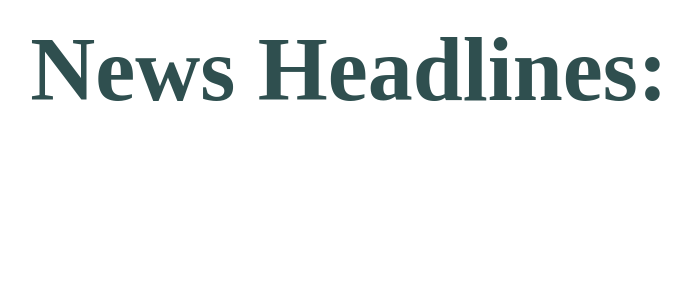
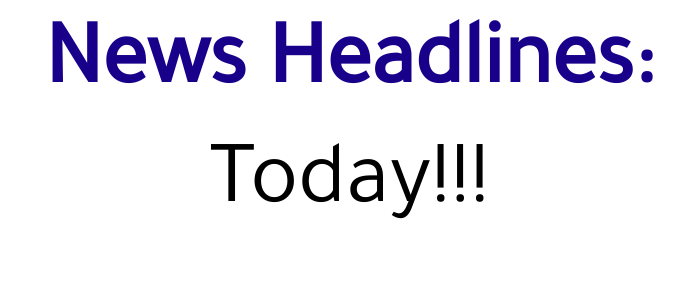
Before and after one commit to Adho-Code/News-Highlights, a Python web app: template app/templates/index.html in a window 1280 px wide. Shown: the part 152-452 px from the top of the page, without its empty margins (291-982 px from the left). Run offline with Jinja, Linux system fonts and the light colour scheme; the template is opened without the code that fills it, so the values that code supplies are empty; some libraries are stand-ins or nearby versions.

Commit message:
modify the code

```diff
--- a/app/main/views.py
+++ b/app/main/views.py
@@ -10,7 +10,7 @@ def index():
 	'''
 	# Getting popular news
 	general_news = get_headlines('general')
-	title = 'Home Page - Get The latest News Online Over The World'
+	title = 'Home Page - Get The latest News Online Across The World'
 	return render_template('index.html',title = title,general=general_news)
 
 @main.route('/general')
--- a/app/templates/base.html
+++ b/app/templates/base.html
@@ -8,15 +8,18 @@
         <title> HeadLines.</title>
         {% endif %}
         <link href="https://fonts.googleapis.com/css?family=Tajawal" rel="stylesheet">
+        <link rel="shortcut icon" href="http://www.thedesidesign.com/wp-content/uploads/2011/11/express_news.png" type="image/png">
 
     </head>
     <body>
 <!-- Content block -->
 {%extends 'bootstrap/base.html'%}
+<div class>
 <!-- Navbar Block -->
-{% block navbar %}
+    {% block navbar %}
     {% include 'navbar.html' %}
 
-    </body>
+    {% endblock%}
+</div>
+</body>
 </html>
-{% endblock%}
--- a/app/templates/index.html
+++ b/app/templates/index.html
@@ -8,11 +8,8 @@
     <!-- Content block -->
 {% block content %}
 <!-- General News section  -->
-    <h2 style="color: #2f4f4f;text-align: center;font-size: 90px;font-family: 'Times New Roman', Arial;">
-        <strong>News Headlines: <br>
-            <h3 style="color:black;text-align: center;font-size: 90px;font-family: 'Times New Roman',  Arial;"></h3>
-        </strong>
-    </h2>
+      <h2 style="color: rgb(25, 0, 139);text-align: center;font-size: 90px;font-family: 'Tajawal', sans-serif;"><strong>News Headlines: <br><h3 style="color:black;text-align: center;font-size: 90px;font-family: 'Tajawal', sans-serif;">Today!!!</h3> </strong></h2>
+
     <div class="font">
         <ul>
             {{macro.displayNewsList(general)}}
--- a/app/templates/macro.html
+++ b/app/templates/macro.html
@@ -39,4 +39,5 @@
                 </div>
             </div>
         {% endfor %}
+
 {% endmacro %}
--- a/config.py
+++ b/config.py
@@ -6,7 +6,7 @@ class Config:
 	'''
 	SEARCH_API_BASE_URL ='https://newsapi.org/v2/sources?category={}&language=en&apiKey={}'
 	NEWS_ARTICLE_API_BASE_URL = 'https://newsapi.org/v2/everything?sources={}&language=en&apiKey={}'
-	HEADLINES_API_BASE_URL = 'https://newsapi.org/v2/top-headlines?q={}&apiKey={}'
+	HEADLINES_API_BASE_URL = 'https://newsapi.org/v2/top-headlines?country=gb&category={}&apiKey={}'
 	NEWS_API_KEY = os.environ.get('NEWS_API_KEY')
 
 class ProdConfig(Config):
```
Also changed, not shown: app/templates/navbar.html (+4 -5 lines), 1 other file.
